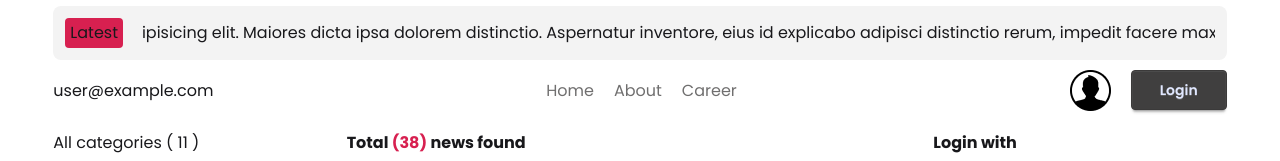
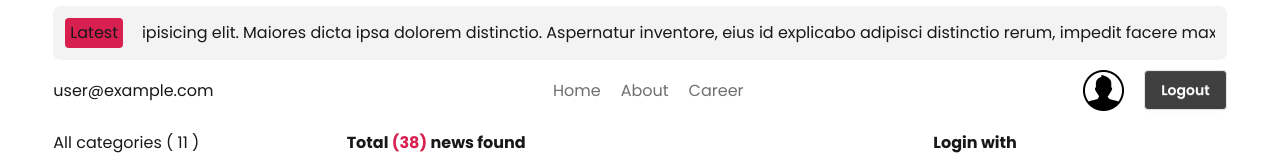
Before and after one commit to shaikhkingshuk/The-Dragon-News, a React (Vite) app: page /category/1 in a window 1280 px wide. Shown: the part 152-313 px from the top of the page. Built offline with nearby package versions, Linux system fonts and the light colour scheme; no server answers; sample sign-in values are in the browser's storage.

Commit message:
logout basic action added

```diff
--- a/src/components/Navbar.jsx
+++ b/src/components/Navbar.jsx
@@ -4,7 +4,18 @@ import userImg from "../assets/user.png";
 import { AuthContext } from "../provider/AuthProvider";
 
 const Navbar = () => {
-  const { user } = use(AuthContext);
+  const { user, logOut } = use(AuthContext);
+
+  const handleLogOut = () => {
+    logOut()
+      .then(() => {
+        alert("you're logged out...");
+      })
+      .catch((error) => {
+        alert({ error });
+      });
+  };
+
   return (
     <div className="flex flex-row justify-between items-center">
       <div>{user && user.email}</div>
@@ -15,9 +26,18 @@ const Navbar = () => {
       </div>
       <div className="flex flex-row gap-5">
         <img src={userImg}></img>
-        <Link to="/auth/login" className="btn btn-primary px-7">
-          Login
-        </Link>
+        {user ? (
+          <button
+            className="btn bg-primary text-base-100"
+            onClick={handleLogOut}
+          >
+            Logout
+          </button>
+        ) : (
+          <Link to="/auth/login" className="btn btn-primary px-7">
+            Login
+          </Link>
+        )}
       </div>
     </div>
   );
--- a/src/provider/AuthProvider.jsx
+++ b/src/provider/AuthProvider.jsx
@@ -4,6 +4,7 @@ import {
   createUserWithEmailAndPassword,
   getAuth,
   onAuthStateChanged,
+  signOut,
 } from "firebase/auth";
 
 export const AuthContext = createContext();
@@ -20,6 +21,10 @@ const AuthProvider = ({ children }) => {
   /// along with 'email & password'-which they get from the register page
   /// and to get register data, we send above function with the context
 
+  const logOut = () => {
+    return signOut(auth);
+  };
+
   useEffect(() => {
     const unsubscribe = onAuthStateChanged(auth, (currentUser) => {
       setUser(currentUser);
@@ -33,6 +38,7 @@ const AuthProvider = ({ children }) => {
     user,
     setUser,
     createUser,
+    logOut,
   };
   return <AuthContext value={authData}>{children}</AuthContext>;
 };
```
